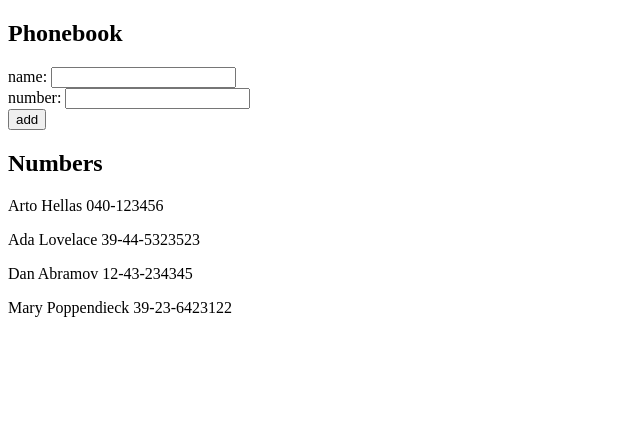
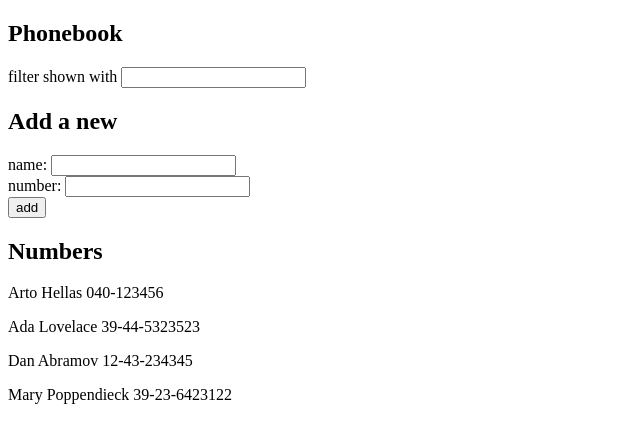
Before and after one commit to nGonium/FullStackOpen2024, a React (Vite) app in the folder part2/phonebook/: page / in a window 1280 px wide. Shown: the top 442 px of the page, without its empty margins (0-640 px from the left). Built offline with nearby package versions, Linux system fonts and the light colour scheme.

Commit message:
Filter list by partial name match

```diff
--- a/part2/phonebook/src/App.jsx
+++ b/part2/phonebook/src/App.jsx
@@ -7,6 +7,7 @@ const App = () => {
     { name: 'Dan Abramov', number: '12-43-234345', id: 3 },
     { name: 'Mary Poppendieck', number: '39-23-6423122', id: 4 }
   ])
+  const [nameFilter, setNameFilter] = useState('')
   const [newName, setNewName] = useState('')
   const [newNumber, setNewNumber] = useState('')
 
@@ -19,15 +20,25 @@ const App = () => {
     setNewName('')
   }
 
+  const handleNameFilterChange = (event) =>
+    setNameFilter(event.target.value)
+
   const handleNameChange = (event) =>
     setNewName(event.target.value)
 
   const handleNumberChange = (event) =>
     setNewNumber(event.target.value)
 
+  const lowerCaseNameFilter = nameFilter.toLowerCase()
+  const personsToShow = nameFilter
+    ? persons.filter(({ name }) => name.toLowerCase().includes(lowerCaseNameFilter))
+    : persons
+
   return (
     <div>
       <h2>Phonebook</h2>
+      <p>filter shown with <input value={nameFilter} onChange={handleNameFilterChange} /></p>
+      <h2>Add a new</h2>
       <form onSubmit={handleAddNameSubmit}>
         <div>
           name: <input value={newName} onChange={handleNameChange} />
@@ -40,7 +51,7 @@ const App = () => {
         </div>
       </form>
       <h2>Numbers</h2>
-      {persons.map(({ name, number }) => <p key={name}>{name} {number}</p>)}
+      {personsToShow.map(({ name, number }) => <p key={name}>{name} {number}</p>)}
     </div>
   )
 }
```
